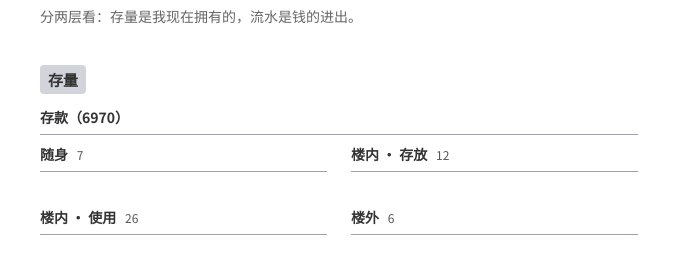
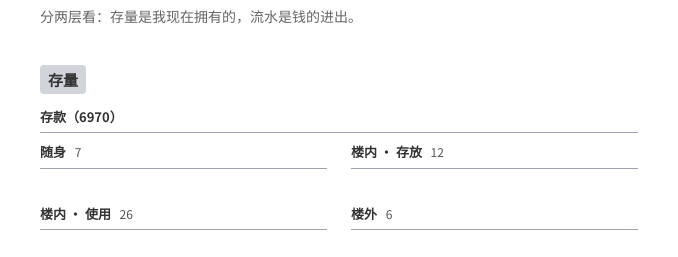
Before and after one commit to zzdabendan/zzdabendan.github.io, an Astro site: page /about in a window 1280 px wide. Shown: the part 1104-1361 px from the top of the page, 81-759 px from the left. Built offline with nearby package versions, Linux system fonts and the light colour scheme; Astro itself is replaced by a stand-in of ours.

Commit message:
存量下子项字号改为 13px

```diff
--- a/src/pages/about.astro
+++ b/src/pages/about.astro
@@ -1183,6 +1183,11 @@ const categories = [
 		color: #6b7280;
 	}
 
+	/* 存量下的条目标题：13px */
+	.asset-stock .detail-group summary {
+		font-size: 13px;
+	}
+
 	/* 明细区域的四个分组：宽栏内 2×2 网格平铺 */
 	.detail-grid {
 		display: grid;
@@ -1258,9 +1263,9 @@ const categories = [
 		min-width: 0; /* 防止内容撑破网格 */
 	}
 
-	/* 分类标题：存量下的第一级条目，与存款同为 14px 细线 */
+	/* 分类标题：存量下的第一级条目，与存款同为 13px 细线 */
 	.cat-title {
-		font-size: 14px;
+		font-size: 13px;
 		font-weight: 600;
 		color: #333333;
 		margin: 0 0 10px;
```
